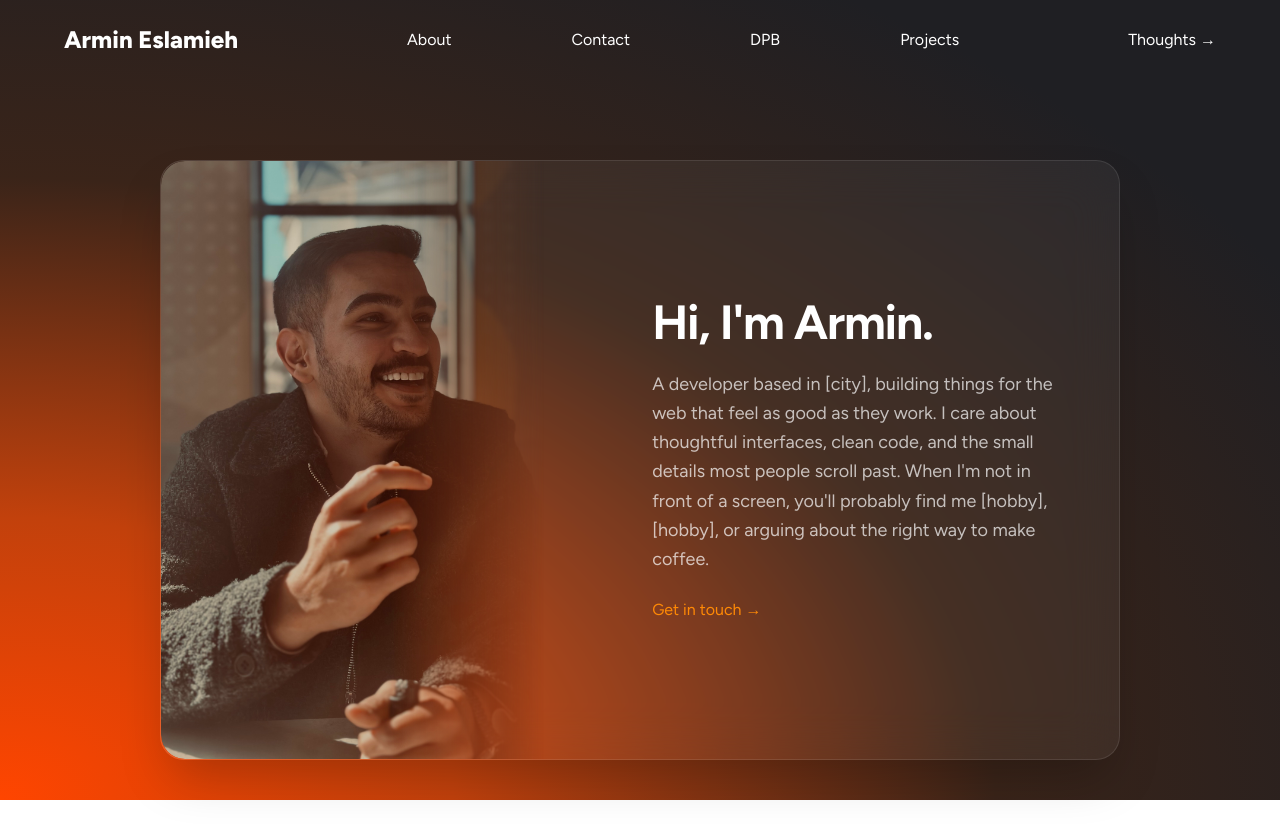
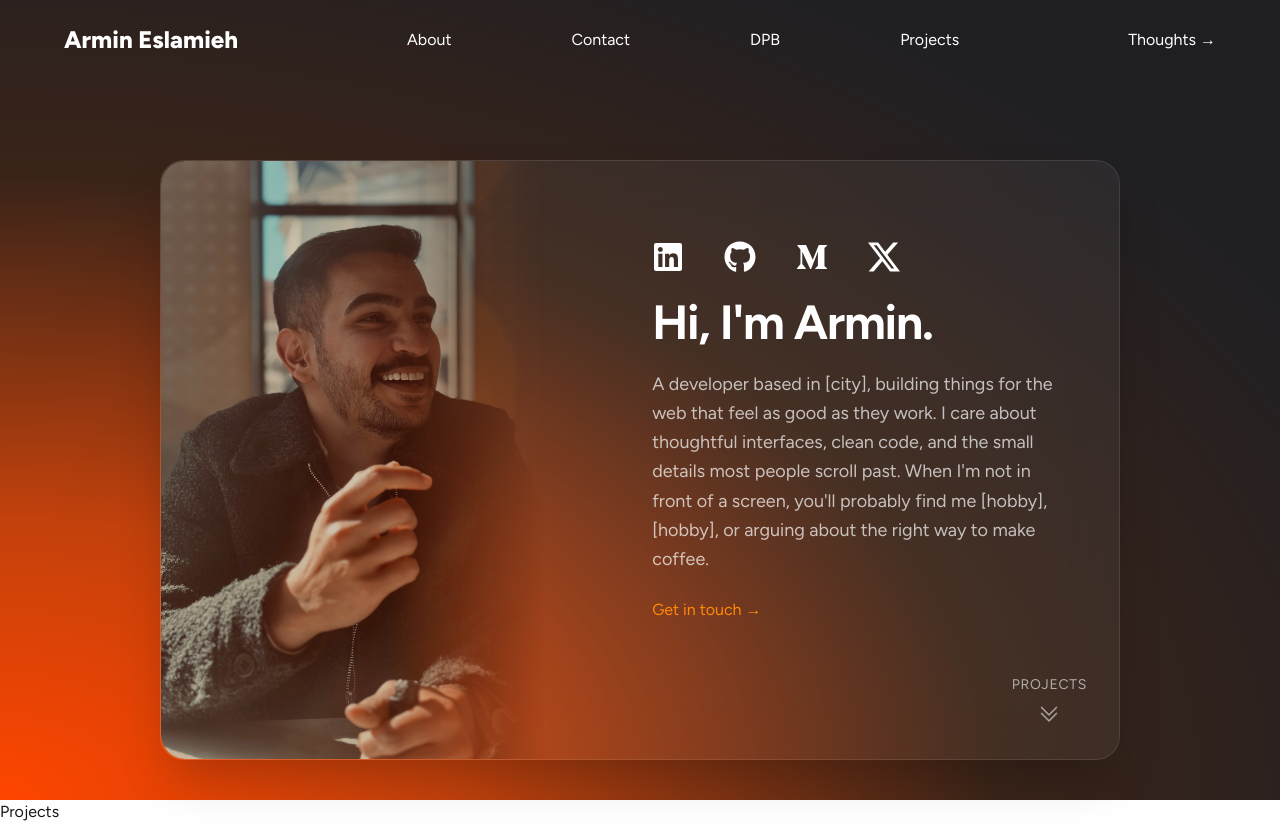
Before and after one commit to armineslamieh/personal-website, a Next.js app: page /about in a window 1280 px wide. Before the commit the page ends 800 px from the top, so only its background shows below. Built offline with nearby package versions, Linux system fonts and the light colour scheme.

Commit message:
completing about me page, adding social icons

```diff
--- a/app/about/page.tsx
+++ b/app/about/page.tsx
@@ -1,12 +1,16 @@
 import FadeIn from "@/app/components/FadeIn";
 import Image from "next/image";
 import AboutMeCard from "@/app/components/AboutMeCard";
+import ProjectsPage from "@/app/projects/page"
 
 
 const page = () => {
   return (
       <>
           <AboutMeCard />
+          <section id="projects">
+              <ProjectsPage />
+          </section>
       </>
 
   )
--- a/app/components/AboutMeCard.tsx
+++ b/app/components/AboutMeCard.tsx
@@ -2,9 +2,25 @@
 import FadeIn from "@/app/components/FadeIn";
 import { motion } from "framer-motion";
 import Image from "next/image";
+import { FaLinkedin, FaGithub, FaMediumM,} from 'react-icons/fa';
+import { SiX } from 'react-icons/si'
+import { HiOutlineChevronDoubleDown } from 'react-icons/hi2'
+
+
 
 
 const AboutMeCard = () => {
+
+    const socialLinks = [
+        {Icon: FaLinkedin, href: 'https://www.linkedin.com/in/armin-eslamieh-42222022b/', label: 'LinkedIn'},
+        {Icon: FaGithub, href: 'https://github.com/ArminEslamieh', label: 'GitHub'},
+        {Icon: FaMediumM, href: 'https://medium.com/@armin.eslamieh', label: 'Medium'},
+        {Icon: SiX, href: 'https://x.com/ArminEslamieh', label: 'X'},
+    ]
+
+
+
+
     return (
         <>
             <FadeIn>
@@ -12,6 +28,7 @@ const AboutMeCard = () => {
               bg-[radial-gradient(ellipse_at_bottom_left,_#ff4500_0%,_#c2410c_25%,_#3a2419_55%,_#1f1f23_85%)]">
                     <div className="backdrop-blur-xl bg-white/5 border border-white/10
                     shadow-2xl h-[600px] w-3/4 mt-30 rounded-3xl z-10 relative flex flex-row">
+
                         <Image src="/armin.jpg"
                                alt="Armin Eslamieh"
                                width={1000}
@@ -20,12 +37,28 @@ const AboutMeCard = () => {
                                [mask-image:linear-gradient(to_right,black_60%,transparent_100%)]"
                                priority
                         />
+
                         <motion.div
                             initial={{ opacity: 0, x: -80 }}
                             animate={{ opacity: 1, x: 0 }}
                             transition={{ duration: 1.2, delay: 0.5, ease: "easeOut" }}
                             className="flex flex-col justify-center h-full"
                         >
+
+                        <div className="flex flex-row gap-10 px-12 max-w-xl ml-15 absolute top-20">
+                            {socialLinks.map(({ Icon, href, label }) => (
+                                <a
+                                    key={label}
+                                    href={href}
+                                    target="_blank"
+                                    rel="noopener noreferrer"
+                                    aria-label={label}
+                                >
+                                    <Icon className="w-8 h-8 text-white hover:text-orange-400 transition-colors" />
+                                </a>
+                                ))}
+                        </div>
+
                         <div className="flex flex-col justify-center gap-6 px-12 max-w-xl ml-15">
                             <h2 className="text-4xl md:text-5xl font-bold text-white tracking-tight">
                                 Hi, I'm Armin.
@@ -40,6 +73,13 @@ const AboutMeCard = () => {
                         </div>
                         </motion.div>
 
+                        <a href="#projects"
+                           className="fixed bottom-8 right-8 flex flex-col items-center gap-2 text-white/60 hover:text-orange-400 transition-colors group"
+                        >
+                            <span className="text-sm tracking-wider uppercase">Projects</span>
+                            <HiOutlineChevronDoubleDown className="w-6 h-6 animate-bounce group-hover:animate-none" />
+                        </a>
+
                     </div>
                 </div>
             </FadeIn>
--- a/app/globals.css
+++ b/app/globals.css
@@ -22,3 +22,7 @@ body {
   color: var(--foreground);
   font-family: inherit;
 }
+
+html, body {
+    scroll-behavior: smooth;
+}
--- a/package.json
+++ b/package.json
@@ -12,10 +12,12 @@
     "@prisma/adapter-pg": "^7.7.0",
     "@prisma/client": "^7.8.0",
     "framer-motion": "^12.38.0",
+    "lineicons-react": "^2.0.0",
     "next": "16.2.4",
     "pg": "^8.20.0",
     "react": "19.2.4",
-    "react-dom": "19.2.4"
+    "react-dom": "19.2.4",
+    "react-icons": "^5.6.0"
   },
   "devDependencies": {
     "@tailwindcss/postcss": "^4",
```
Also changed, not shown: 1 other file (tests, documents, lock files or other folders).
